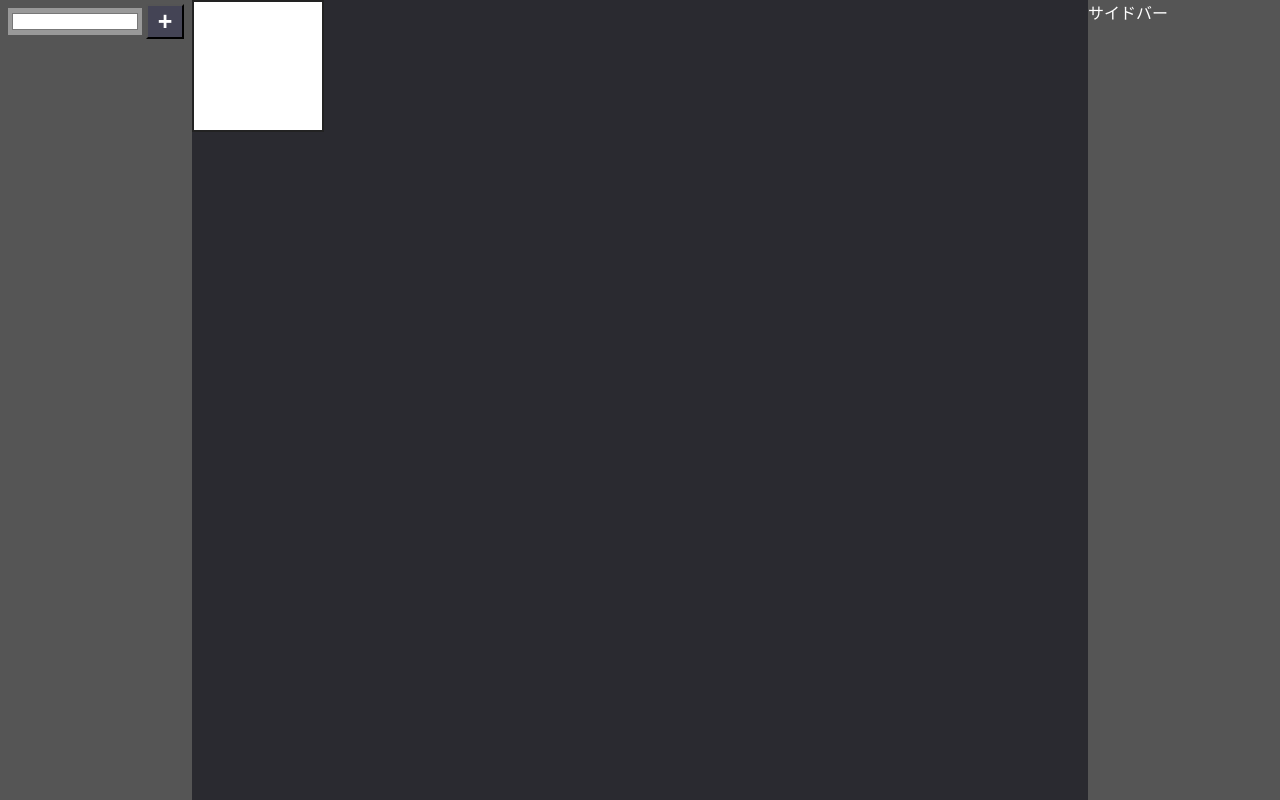
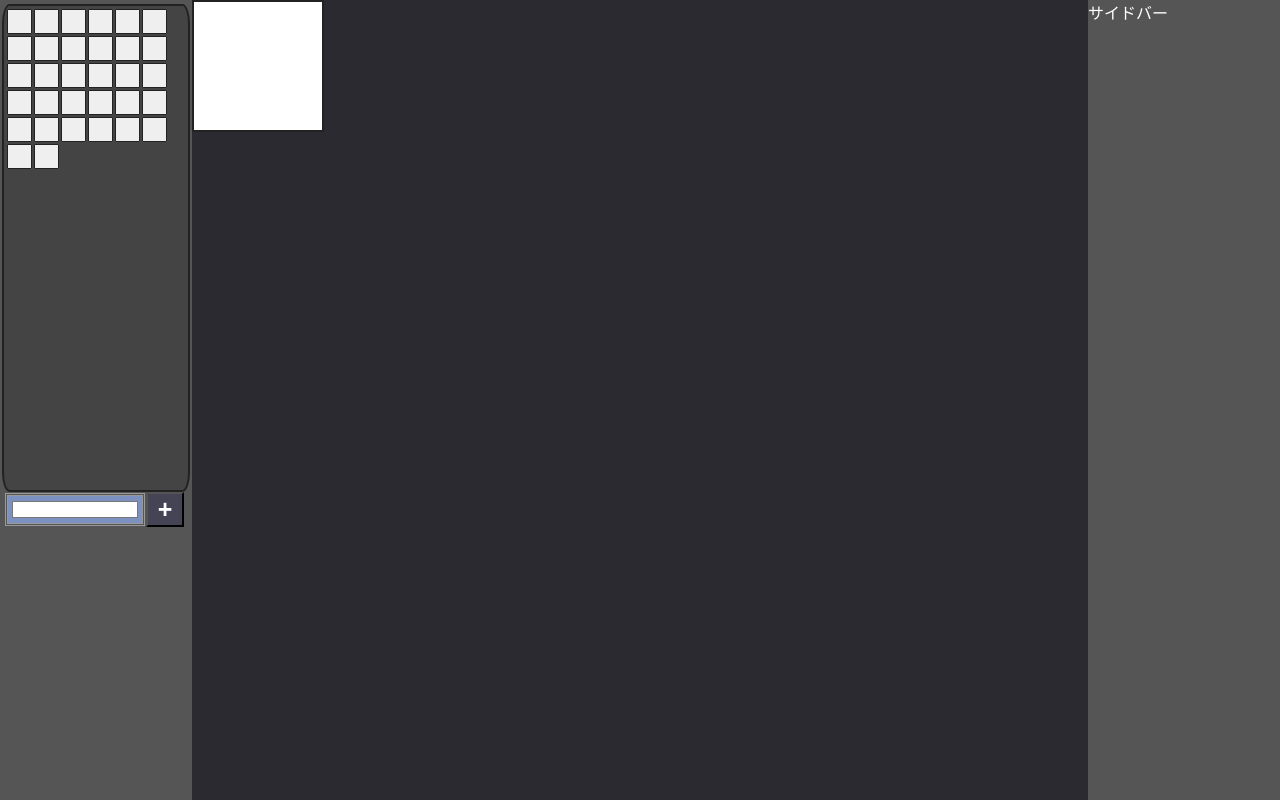
Before and after one commit to sashi0034/web-dotter, a React (Create React App) app: page / in a window 1280 px wide. Built offline with nearby package versions, Linux system fonts and the light colour scheme.

Commit message:
パレットの見た目だけ作った

```diff
--- a/src/App.css
+++ b/src/App.css
@@ -11,6 +11,7 @@
 	text-align: left;
 	position: fixed;
 	z-index: 1;
+	user-select: none;
 }
 .main-document{
 	margin-left: 15%;
--- /dev/null
+++ b/src/leftBar/ColorPaleltte.tsx
@@ -0,0 +1,50 @@
+import React from "react";
+import "./ColorPalette.css"
+
+interface IColorPaletteProps
+{
+
+}
+interface IColorPaletteState
+{
+
+}
+
+
+export class ColorPalette extends React.Component<IColorPaletteProps, IColorPaletteState>
+{
+    constructor(props: IColorPaletteProps)
+    {
+        super(props);
+    }
+
+    public override render(): React.ReactNode {
+        return(
+            <div id="color-palette-area">
+                <div id="color-palette-back">
+                    {this.renderPalette()}
+                </div>
+            </div>
+        );
+    }
+
+    private renderPalette()
+    {
+        let ret: Array<JSX.Element> = [];
+        for (let i=0; i<32; i++)
+        {
+            ret.push(this.renderPaletteElement());
+        }
+        return ret;
+    }
+
+    private renderPaletteElement()
+    {
+        return (
+            <button className="palette-button">
+                &nbsp;
+            </button>
+        );
+    }
+
+}
--- /dev/null
+++ b/src/leftBar/ColorPalette.css
@@ -0,0 +1,26 @@
+
+#color-palette-area{
+    margin-top: 4px;
+    height: 60vh;
+}
+
+#color-palette-back{
+    height: 100%;
+    background-color: #444;
+    border: solid;
+    border-color: #222;
+    border-width: 2px;
+    border-radius: 4%;
+    margin: 1%;
+    padding: 2px;
+}
+
+.palette-button{
+    margin: 1px;
+    width: 25px;
+    height: 25px;
+    border: solid;
+    border-color: #222;
+    border-width: 1px;
+    border-radius: 4%;
+}
--- a/src/leftBar/ColorSlider.css
+++ b/src/leftBar/ColorSlider.css
@@ -1,13 +1,17 @@
 
 #color-slider-base{
+    margin-top: 4px;
     padding-top: 4px;
 }
 
 
+
 .color-box{
     margin-left: 4%;
+    border-style: none;
     width: 70%;
-    background-color: #999;
+    background-color: rgb(124, 145, 192);
+    outline: double #999;
 }
 
 .main-color{
@@ -23,4 +27,11 @@
     font-weight: bold;
     color: #fff;
     background-color: #445;
+
 }
+.add-button:hover{
+    background-color: #556;
+}
+.add-button:active{
+    background-color: #334;
+}
--- a/src/leftBar/LeftBar.tsx
+++ b/src/leftBar/LeftBar.tsx
@@ -1,5 +1,6 @@
 import React from "react";
 import {ColorSlider} from "./ColorSlider"
+import {ColorPalette} from "./ColorPaleltte"
 
 interface ILeftBarProps
 {
@@ -20,6 +21,7 @@ export class LeftBar extends React.Component<ILeftBarProps, ILeftBarState>
     public override render(): React.ReactNode {
         return(
         <div>
+            <ColorPalette/>
             <ColorSlider/>
         </div>);
     }
```
